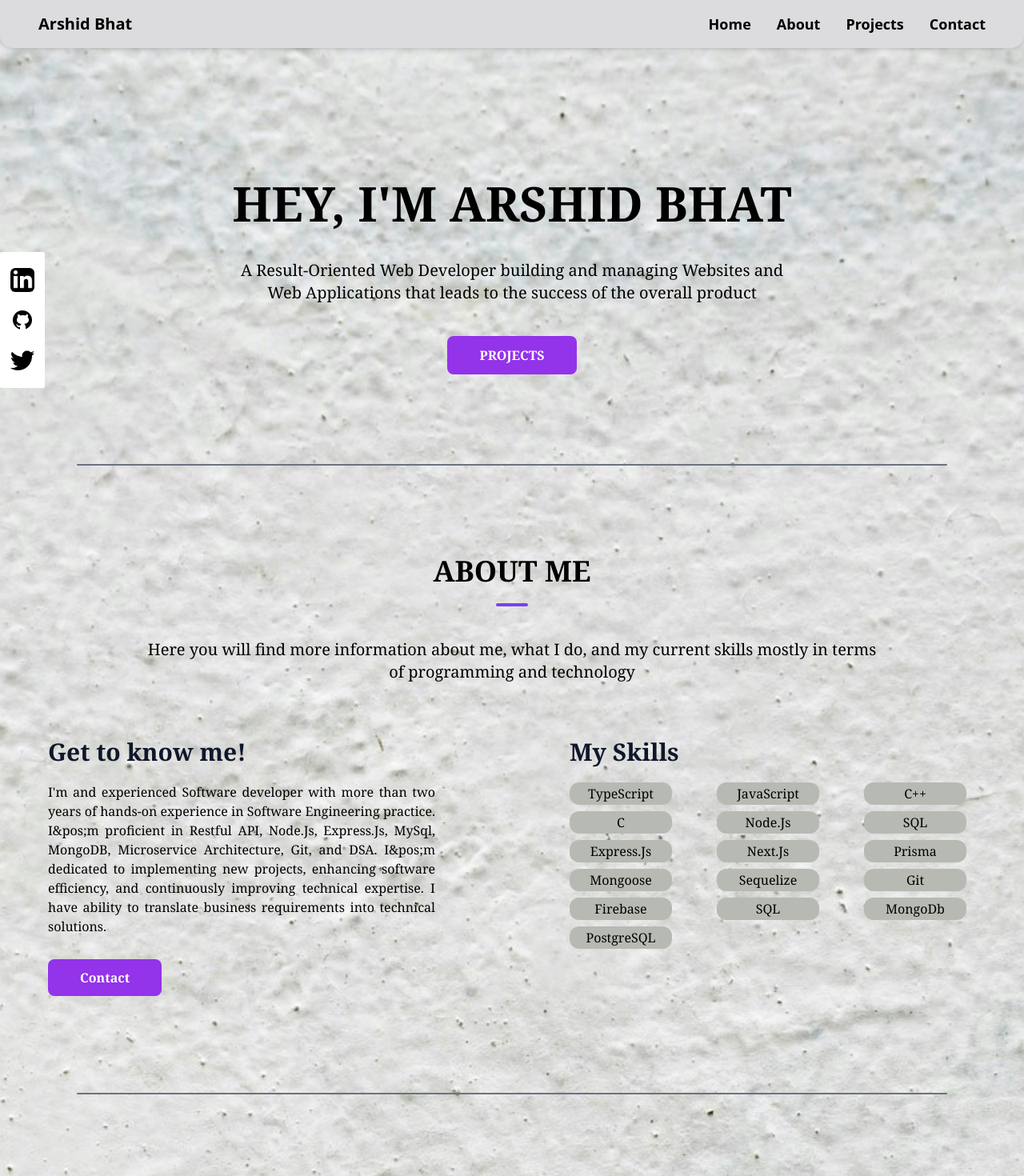
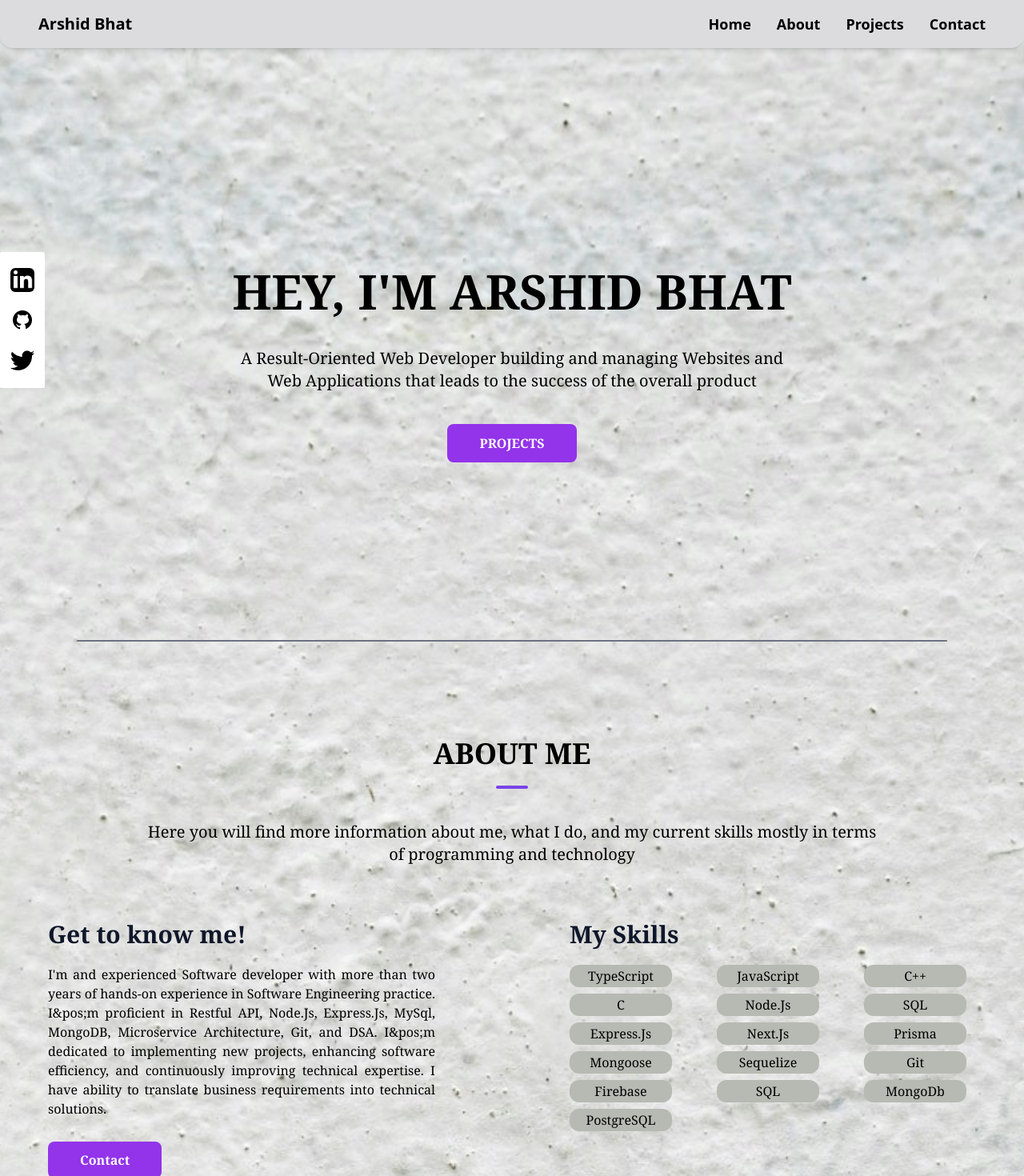
Before and after one commit to bhatarshid/my_portfolio, a Next.js app: page / in a window 1280 px wide. Shown: the top 1470 px of the page at 80% size. Built offline with nearby package versions, Linux system fonts and the light colour scheme.

Commit message:
fix screen height

```diff
--- a/components/About.tsx
+++ b/components/About.tsx
@@ -2,7 +2,7 @@ import { SkillsComponent } from "./Skills"
 
 export const AboutComponent = function() {
   return <div id="about">
-    <div className="flex flex-col sm:px-6 lg-px-8 font-serif py-28">
+    <div className="flex flex-col justify-center items-center sm:px-6 lg-px-8 font-serif md:min-h-screen py-28">
       <div className="flex flex-col pb-2">
         <h2 className="text-4xl font-semibold text-center">ABOUT ME</h2>
         <hr className="border-t-4 border-customPurple rounded-full w-10 mx-auto mt-5"/>
--- a/components/Intro.tsx
+++ b/components/Intro.tsx
@@ -1,6 +1,6 @@
 export const IntroComponent = function() {
   return <div>
-    <div className="flex flex-col justify-center items-center px-4 sm:px-6 lg-px-8 font-serif pt-56 pb-28">
+    <div className="flex flex-col justify-center items-center px-4 sm:px-6 lg-px-8 font-serif pt-56 pb-28 min-h-screen">
       <h1 className="text-6xl font-extrabold pb-10">HEY, I&apos;M ARSHID BHAT</h1>
       <p className="text-center text-xl">A Result-Oriented Web Developer building and managing Websites and <br></br>
         Web Applications that leads to the success of the overall product</p>
--- a/components/Project.tsx
+++ b/components/Project.tsx
@@ -2,7 +2,7 @@ import { SkillsComponent } from "./Skills"
 
 export const ProjectComponent = function() {
   return <>
-    <div id="project" className="flex flex-col px-4 sm:px-6 lg-px-8 font-serif py-28">
+    <div id="project" className="flex flex-col justify-center px-4 sm:px-6 lg-px-8 font-serif md:min-h-screen py-28">
       <div className="flex flex-col pb-2">
         <h2 className="text-4xl font-semibold text-center">PROJECTS</h2>
         <hr className="border-t-4 border-customPurple rounded-full w-10 mx-auto mt-5"/>
```
